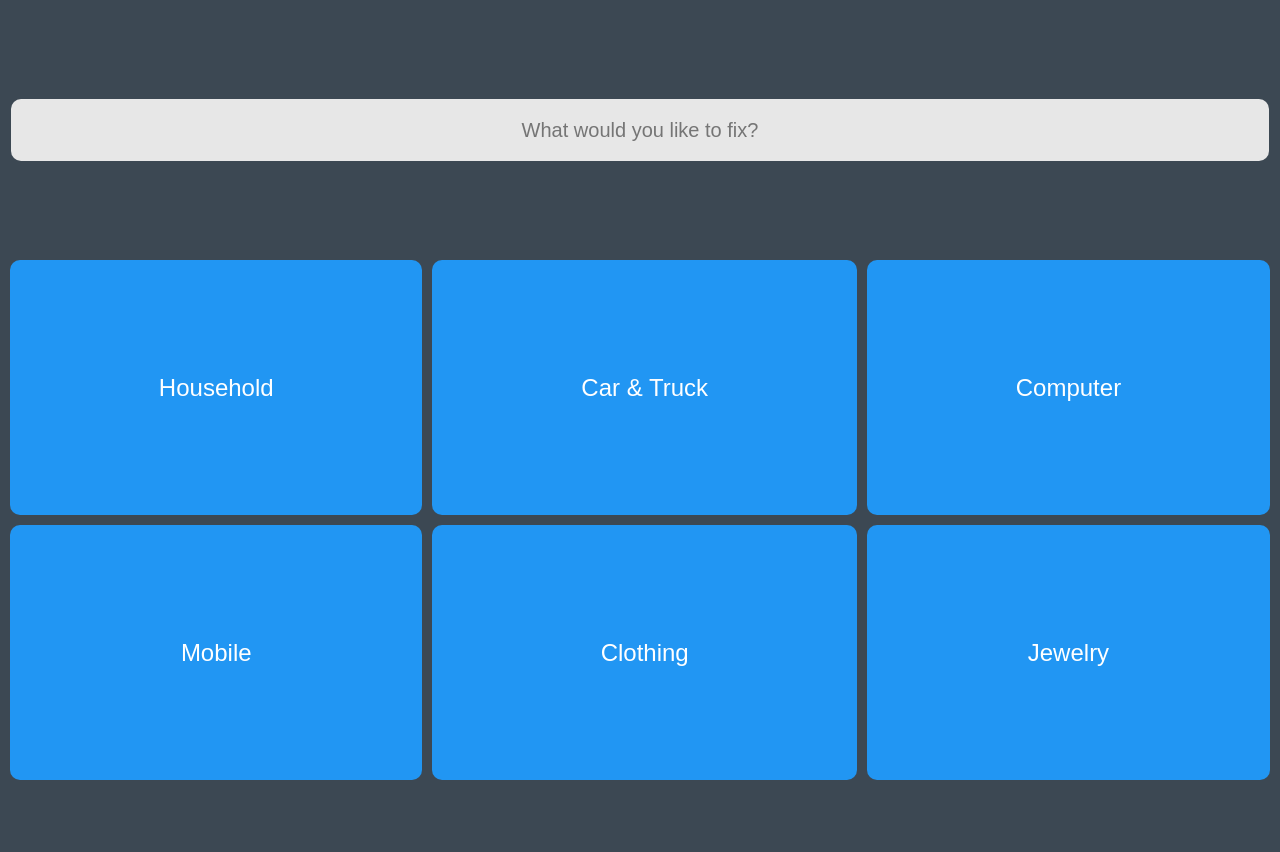
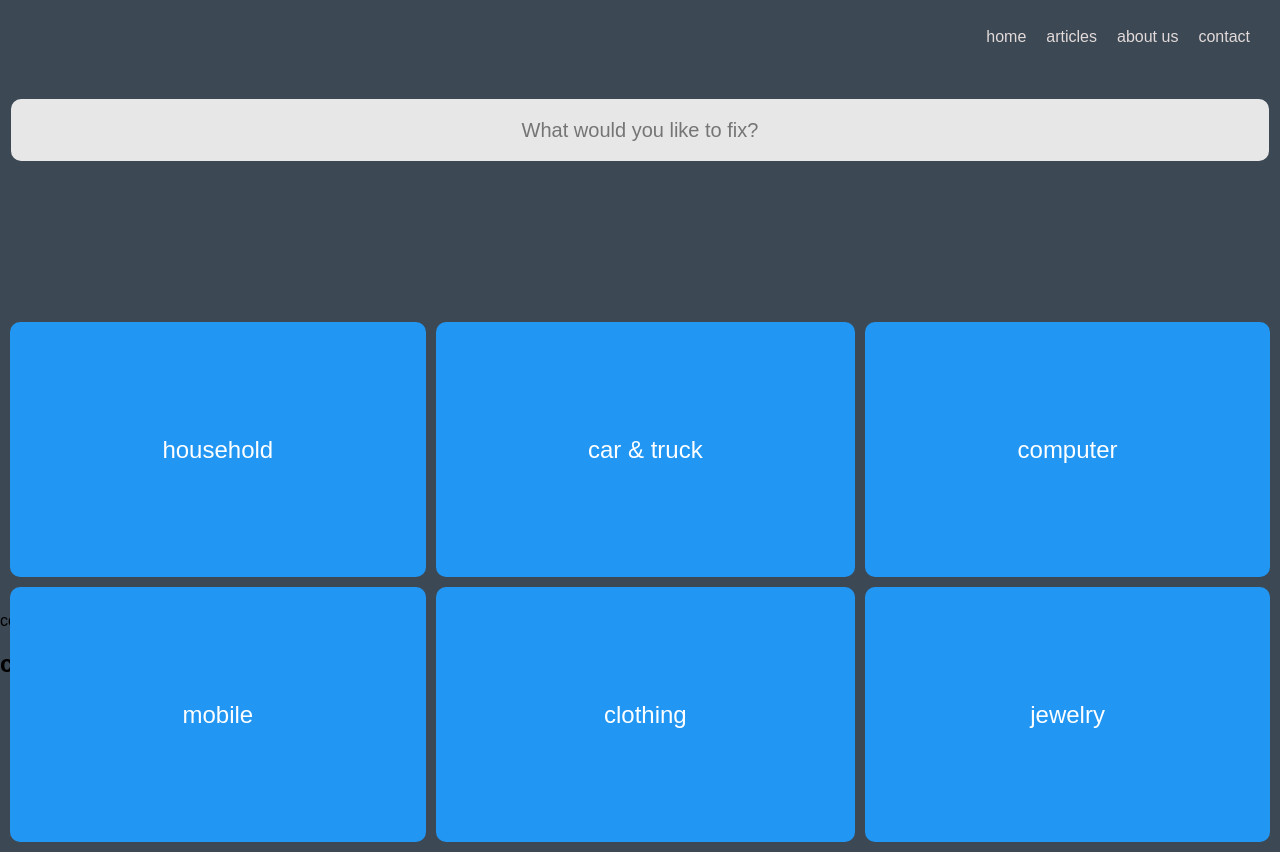
Before and after one commit to iflyimpilot/UX_UI-Lab, a plain HTML site: page index.html in a window 1280 px wide. Shown: the part 61-913 px from the top of the page. Before the commit the page ends 851 px from the top, so only its background shows below. Drawn offline with Linux system fonts and the light colour scheme.

Commit message:
navbar added, hover styles added

```diff
--- a/css/styles.css
+++ b/css/styles.css
@@ -1,13 +1,12 @@
-* {
+/* * {
   margin-top: 0;
-
-}
+} */
 
 body {
   margin-left: 0;
   margin-right: 0;
   font-family: Arial, Helvetica, sans-serif;
-  background: rgb(60, 72, 83)
+  background: rgb(60, 72, 83);
 }
 
 #title {
@@ -19,15 +18,21 @@ body {
   padding-top: 0;
 }
 
+ul {
+  list-style: none;
+  display: flex;
+  justify-content: flex-end;
+}
 
+li {
+  padding: 10px;
+  color: rgb(226, 218, 218);
+}
 
 ::-webkit-input-placeholder {
-    text-align: center;
-    font-size: 20px;
-
- }
-
-
+  text-align: center;
+  font-size: 20px;
+}
 
 input {
   width: 98%;
@@ -54,7 +59,7 @@ input {
 }
 
 .grid-container > div {
-  background-color: #2196F3;
+  background-color: #2196f3;
   border: none;
   border-radius: 10px;
   text-align: center;
@@ -63,7 +68,6 @@ input {
   display: flex;
   justify-content: center;
   align-items: center;
-
 }
 
 form {
@@ -71,9 +75,15 @@ form {
   justify-content: center;
 }
 
-form.searchbox input[type=text] {
+form.searchbox input[type="text"] {
   font-size: 20px;
   text-align: center;
+}
+
+/* -----------------Hover styles----------------- */
+
+li:hover {
+  color: rgb(235, 108, 35);
 }
 
 .tiles:hover {
@@ -81,14 +91,10 @@ form.searchbox input[type=text] {
   color: #white;
 }
 
-
-
-
 /*------------------------ Media queries--------------------- */
 
 /* Desktop */
 @media only screen and (min-width: 768px) and (max-width 961px;) {
-
   .grid-container {
     display: grid;
     grid-template-columns: auto auto auto;
@@ -102,13 +108,10 @@ form.searchbox input[type=text] {
     width: 90%;
     margin: auto;
   }
-
-
 }
 
 /* Mobile */
 @media only screen and (max-width: 600px) {
-
   .grid-container {
     display: grid;
     xgrid-template-columns: auto auto auto;
@@ -123,13 +126,12 @@ form.searchbox input[type=text] {
     margin: auto;
   }
 
-
   .grid-container > div {
     height: 100%;
     width: 100%;
     display: flex;
     flex-direction: row;
-    justify-content:center;
+    justify-content: center;
     align-items: center;
     font-size: 1em;
   }
--- a/index.html
+++ b/index.html
@@ -6,12 +6,24 @@
     <meta http-equiv="X-UA-Compatible" content="ie=edge" />
     <title>Document</title>
     <link rel="stylesheet" href="css/styles.css" />
-    <link rel="stylesheet" href="https://cdnjs.cloudflare.com/ajax/libs/font-awesome/4.7.0/css/font-awesome.min.css">
+    <link
+      rel="stylesheet"
+      href="https://cdnjs.cloudflare.com/ajax/libs/font-awesome/4.7.0/css/font-awesome.min.css"
+    />
   </head>
   <body>
     <header>
       <!-- <div class="title">TITLE</div> -->
-      <h1 id="title">go-fix</h1>
+      <h1 id="title">go fix yourself.</h1>
+      <nav>
+        <ul>
+          <li>home</li>
+          <li>articles</li>
+          <li>about us</li>
+          <li>contact</li>
+          <li></li>
+        </ul>
+      </nav>
     </header>
 
     <!-- <form action="#"></form>
@@ -21,17 +33,24 @@
       <input
         type="text"
         placeholder="What would you like to fix?"
-        name="search">
+        name="search"
+      />
       <!-- <button type="submit">Go</button> -->
     </form>
 
     <div class="grid-container">
-      <div class="tiles">Household</div>
-      <div class="tiles">Car & Truck</div>
-      <div class="tiles">Computer</div>
-      <div class="tiles">Mobile</div>
-      <div class="tiles">Clothing</div>
-      <div class="tiles">Jewelry</div>
+      <div class="tiles">household</div>
+      <div class="tiles">car & truck</div>
+      <div class="tiles">computer</div>
+      <div class="tiles">mobile</div>
+      <div class="tiles">clothing</div>
+      <div class="tiles">jewelry</div>
     </div>
+
+    <section class="sidebar">
+      <div>common searches</div>
+    </section>
+
+    <h2>common</h2>
   </body>
 </html>
```
